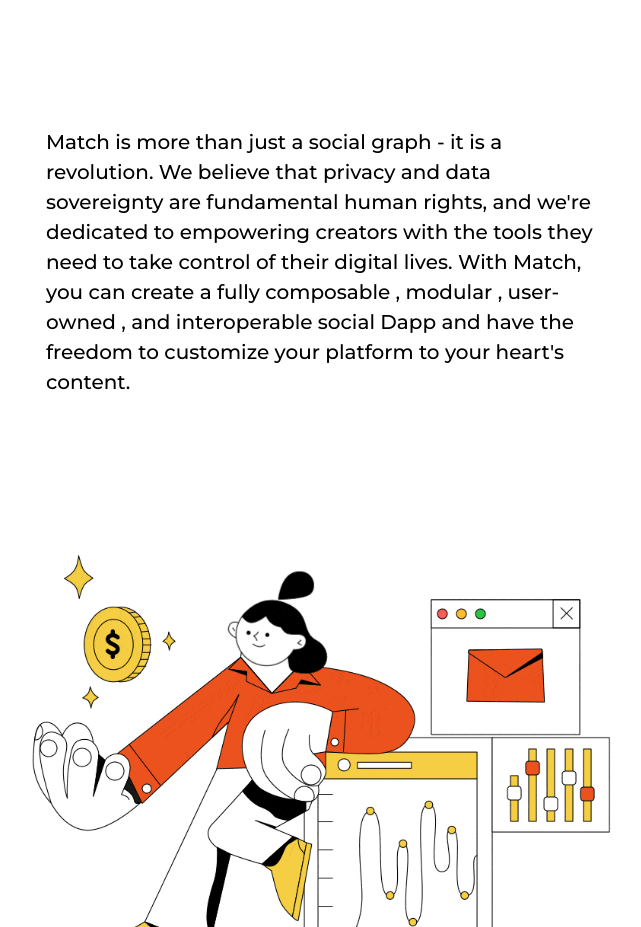
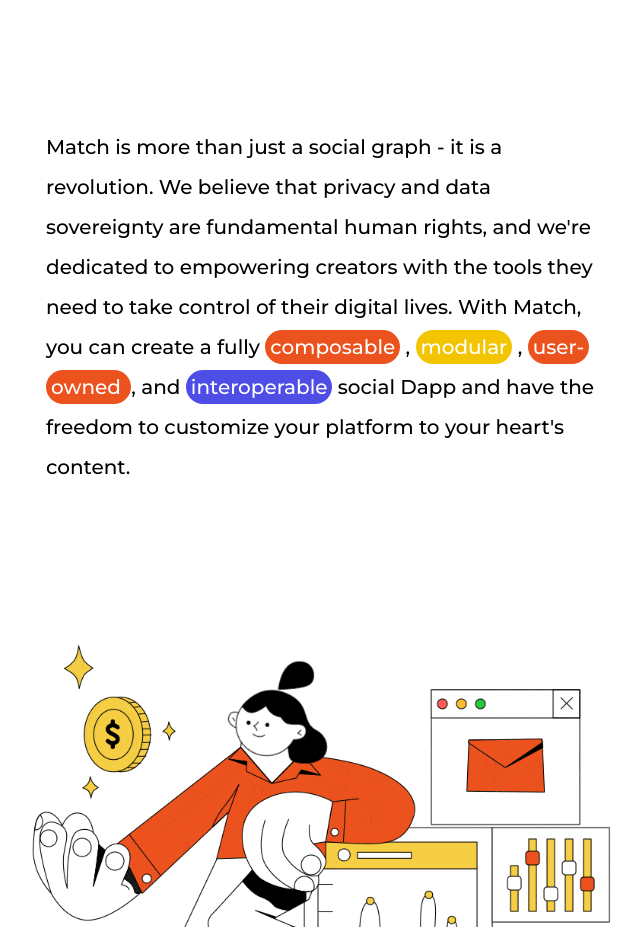
Before and after one commit to DevOlagboye/mathchain-react, a React (Create React App) app: page / in a window 1280 px wide. Shown: the part 2200-3127 px from the top of the page, without its empty margins (319-960 px from the left). Built offline with nearby package versions, Linux system fonts and the light colour scheme.

Commit message:
Started Styling the About Component

```diff
--- a/src/Components/About/About.css
+++ b/src/Components/About/About.css
@@ -13,11 +13,33 @@
   font-family: "Montserrat", sans-serif;
   font-weight: 500;
   font-size: 20px;
-  line-height: 30px;
+  line-height: 40px;
 }
 
 .about-gif > img {
   margin-top: 40px;
+}
+
+.first-about-span,
+.third-about-span {
+  background: #ec521e;
+  padding: 5px;
+  color: #fff;
+  border-radius: 20px;
+}
+
+.second-about-span {
+  background: #f2c500;
+  padding: 5px;
+  color: #fff;
+  border-radius: 20px;
+}
+
+.fourth-about-span {
+  background: #4e4de6;
+  padding: 5px;
+  color: #fff;
+  border-radius: 20px;
 }
 
 @media (max-width: 900px) {
--- a/src/Components/About/About.jsx
+++ b/src/Components/About/About.jsx
@@ -12,9 +12,13 @@
             believe that privacy and data sovereignty are fundamental human
             rights, and we're dedicated to empowering creators with the tools
             they need to take control of their digital lives. With Match, you
-            can create a fully <span>composable</span> , <span>modular</span> ,{" "}
-            <span> user-owned </span> , and <span>interoperable</span> social
-            Dapp and have the freedom to customize your platform to your heart's
+            can create a fully{" "}
+            <span className="first-about-span">composable</span> ,{" "}
+            <span className="second-about-span">modular</span> ,{" "}
+            <span className="third-about-span"> user- </span>{" "}
+            <span className="third-about-span"> owned </span> , and{" "}
+            <span className="fourth-about-span">interoperable</span> social Dapp
+            and have the freedom to customize your platform to your heart's
             content.
           </h5>
         </div>
```
